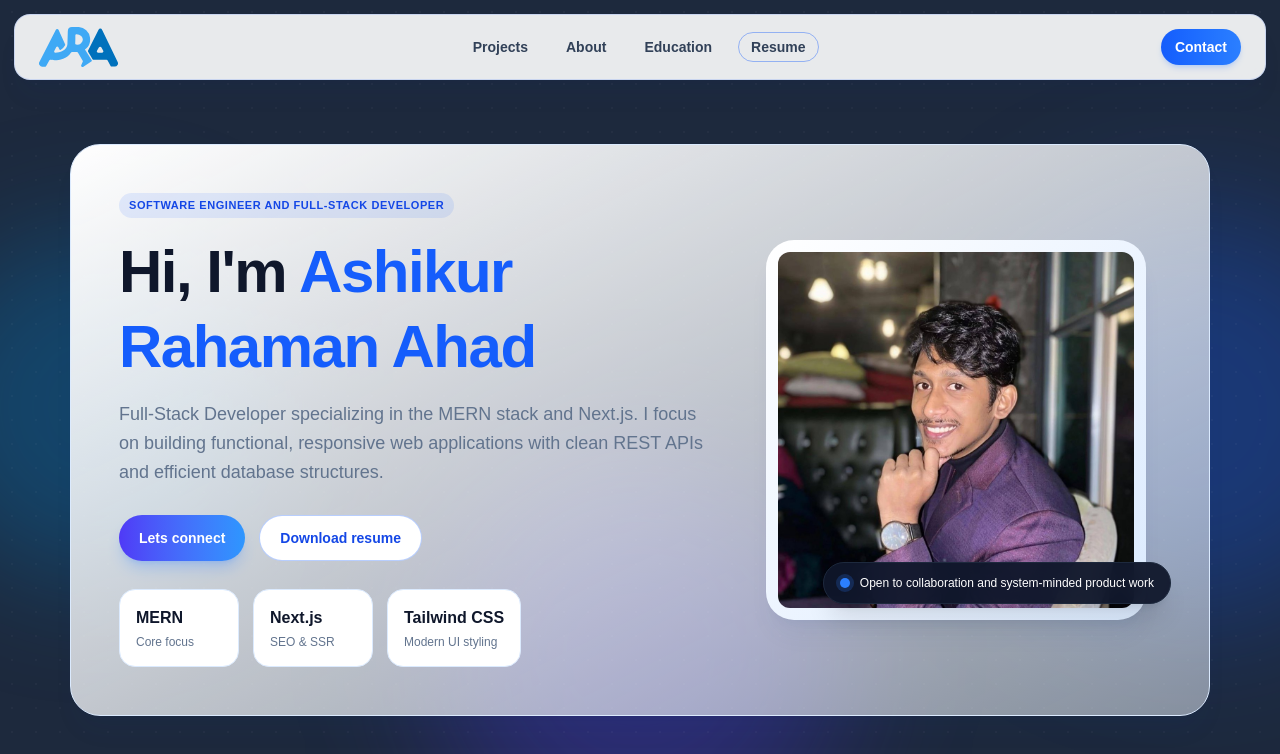
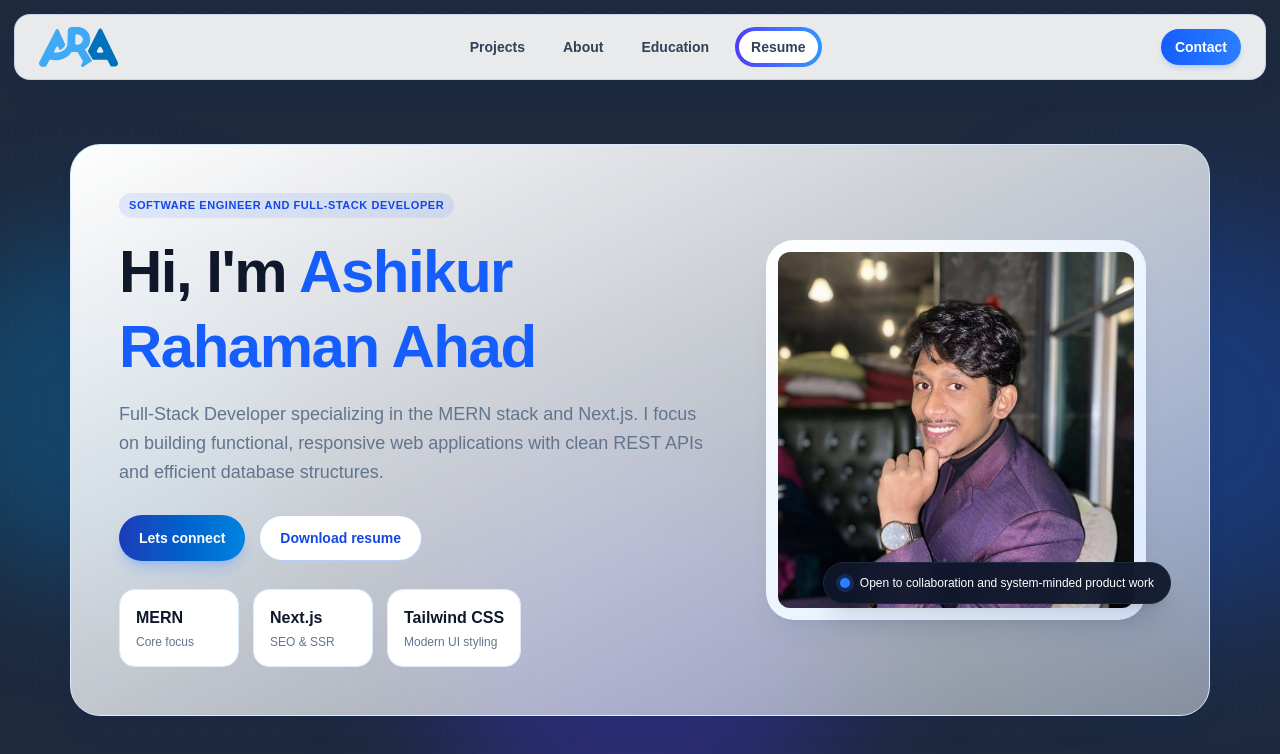
Before and after one commit to AshikurRahamanAhad/portfolio, a Next.js app: page / in a window 1280 px wide. Shown: the top 754 px of the page. Built offline with nearby package versions, Linux system fonts and the light colour scheme.

Commit message:
added animation to navbar and hero section

```diff
--- a/src/components/sections/Hero.jsx
+++ b/src/components/sections/Hero.jsx
@@ -20,7 +20,7 @@ export default function Hero() {
 
         {/* CTA Buttons */}
         <div className="flex flex-wrap gap-3.5 mt-7">
-          <a href="#contact-section" className="inline-flex items-center justify-center min-h-11.5 px-5 text-sm font-bold text-white no-underline rounded-full bg-linear-to-r from-indigo-600 via-blue-600 via-sky-400 to-indigo-600 bg-size-[300%_300%] animate-[blue-indigo-shift_6s_ease_infinite] shadow-lg shadow-blue-500/25 hover:-translate-y-0.5 transition-transform duration-200"> Lets connect </a>
+          <a href="#contact-section" className="inline-flex items-center justify-center min-h-11.5 px-5 text-sm font-bold text-white no-underline rounded-full bg-linear-to-r from-blue-800 via-sky-500 to-blue-800 bg-size-[300%_300%] animate-[blue-indigo-shift_6s_ease_infinite] shadow-lg shadow-blue-500/25 hover:-translate-y-0.5 transition-transform duration-200"> Lets connect </a>
           <a className="inline-flex items-center justify-center min-h-11.5 px-5 text-sm font-bold text-blue-700 no-underline rounded-full bg-white border border-blue-600/30 hover:-translate-y-0.5 transition-transform duration-200" href="/Ashikur_Rahaman_Ahad_Resume.pdf" download>Download resume</a>
         </div>
 
--- a/src/components/ui/Navbar.jsx
+++ b/src/components/ui/Navbar.jsx
@@ -44,9 +44,15 @@ export default function Navbar() {
             </a>
           </li>
           <li>
-            <a href="/Ashikur_Rahaman_Ahad_Resume.pdf" download className="no-underline text-slate-700 text-sm font-bold px-3 py-1.5 rounded-full border border-blue-600/40 hover:bg-blue-600/10 hover:text-blue-700 transition-all duration-200">
-              Resume
-            </a>
+<div className="inline-block p-1 rounded-full bg-linear-to-r from-indigo-600 via-sky-400 to-indigo-600 bg-size-[300%_300%] animate-[blue-indigo-shift_6s_ease_infinite]">
+  <a
+    href="/Ashikur_Rahaman_Ahad_Resume.pdf"
+    download
+    className="block no-underline text-slate-700 text-sm font-bold px-3 py-1.5 rounded-full bg-white hover:bg-blue-500 hover:text-white transition-all duration-100"
+  >
+    Resume
+  </a>
+</div>
           </li>
         </ul>
 
```
